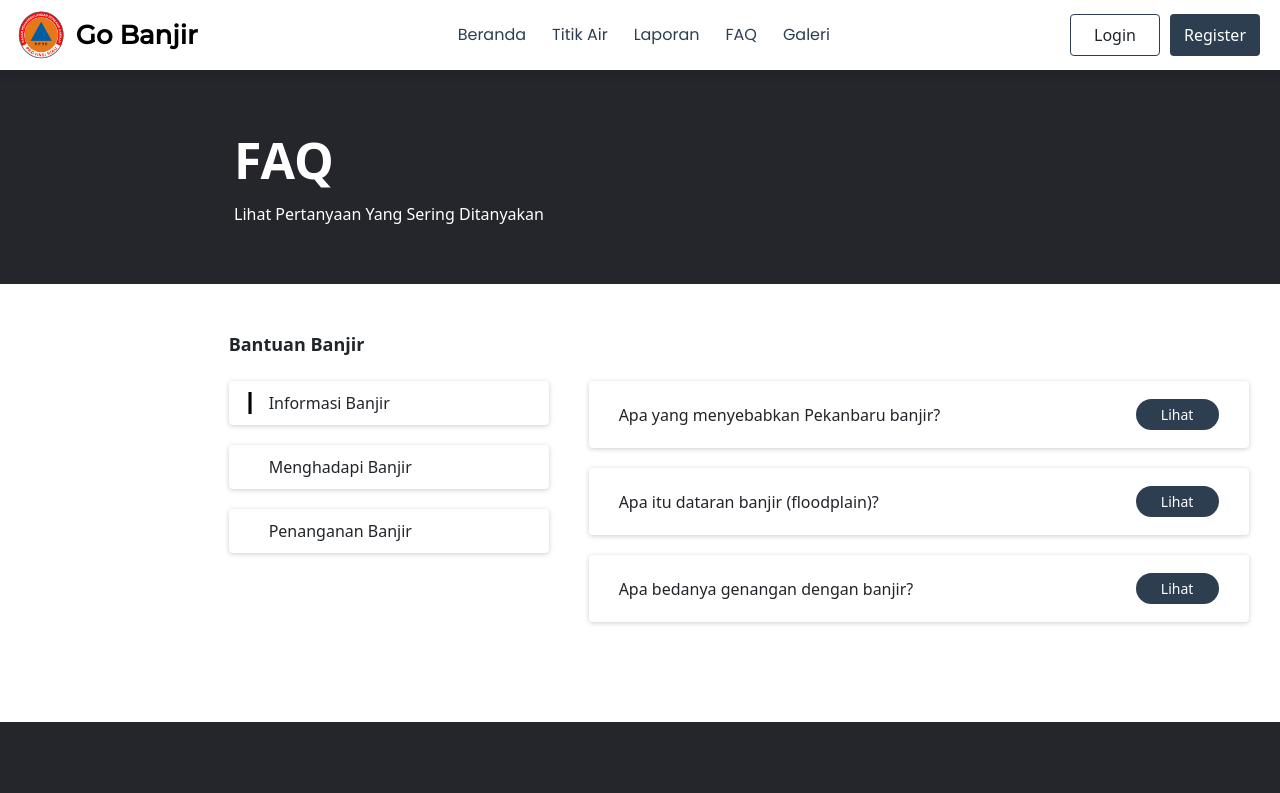
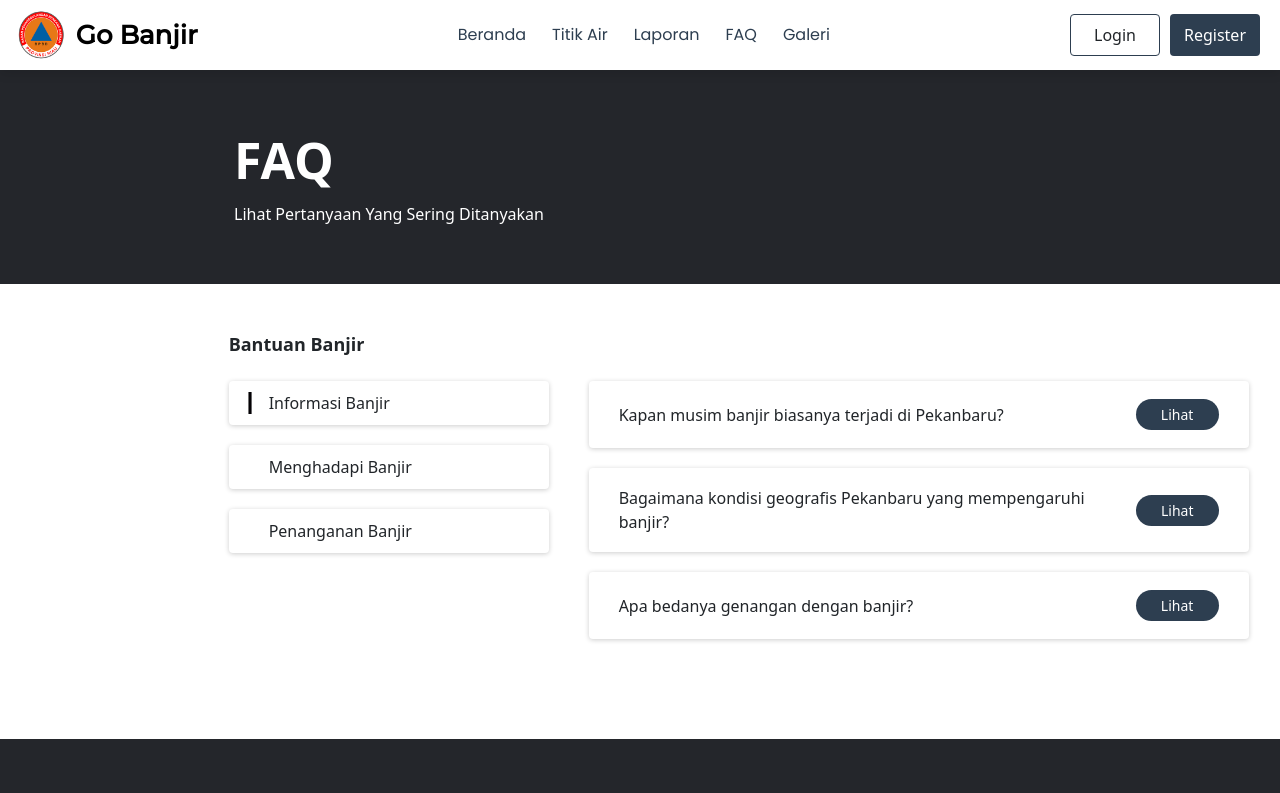
Before and after one commit to HoldenTingson/rivermonitoring-vue-frontend, a Vue app: page /faq in a window 1280 px wide. Shown: the top 793 px of the page. Built offline with nearby package versions, Linux system fonts and the light colour scheme; no server answers; what bootstrap-vue-next, vue-sweetalert2 would draw is missing.

Commit message:
Changing faq content

```diff
--- a/src/views/FaqView.vue
+++ b/src/views/FaqView.vue
@@ -199,15 +199,16 @@ export default {
           questions: [
             {
               id: 1,
-              question: "Apa yang menyebabkan Pekanbaru banjir?",
+              question: "Kapan musim banjir biasanya terjadi di Pekanbaru?",
               answer:
-                "Secara geografis, Pekanbaru berada diantara daerah rawa-rawa dan pinggiran sungai. Hal ini membuat banjir di Jakarta disebabkan oleh 3 jenis banjir yang berbeda, yaitu banjir kiriman, banjir hujan lokal, dan banjir rob. Selain itu, pembuangan limbah ke sungai atau kanal dapat menyebabkan penyumbatan serta penyempitan sungai sehingga air lebih sulit tertampung.",
+                "Banjir di Pekanbaru umumnya terjadi pada musim hujan, yaitu sekitar bulan Oktober hingga Maret. Puncak musim hujan biasanya terjadi pada bulan November hingga Februari dimana intensitas hujan lebih tinggi.",
             },
             {
               id: 2,
-              question: "Apa itu dataran banjir (floodplain)?",
+              question:
+                "Bagaimana kondisi geografis Pekanbaru yang mempengaruhi banjir?",
               answer:
-                "Dataran banjir atau floodplain adalah wilayah daratan yang terletak bersebelahan dengan sungai yang membentang dari tepi sungai hingga dasar dinding lembah di sekitarnya. Floodplain biasanya terbentuk oleh proses pengendapan lumpur dan unsur-unsur lain yang terjadi ketika sungai meluap.",
+                "Pekanbaru terletak di dataran rendah dengan ketinggian sekitar 5-50 meter di atas permukaan laut. Kota ini dikelilingi oleh Sungai Siak dan anak-anak sungainya, serta memiliki banyak area rawa dan lahan gambut yang mudah tergenang air.",
             },
             {
               id: 3,
@@ -227,7 +228,7 @@ export default {
               id: 1,
               question:
                 "Berapa nomor telepon darurat yang bisa saya hubungi saat banjir melanda?",
-              answer: "Kamu bisa menghubungi nomor darurat 112",
+              answer: "Kamu bisa menghubungi nomor 0811-7612-000",
             },
             {
               id: 2,
@@ -239,7 +240,7 @@ export default {
             {
               id: 3,
               question:
-                "Apa yang harus saya lakukan saat menemukan genangan di Jakarta?",
+                "Apa yang harus saya lakukan saat menemukan genangan di Pekanbaru?",
               answer:
                 "Laporkan genangan banjir tersebut melalui website Go Banjir dengan fitur report. Tulis deskripsi, foto kejadian, dan kirimkan laporan.",
             },
```
